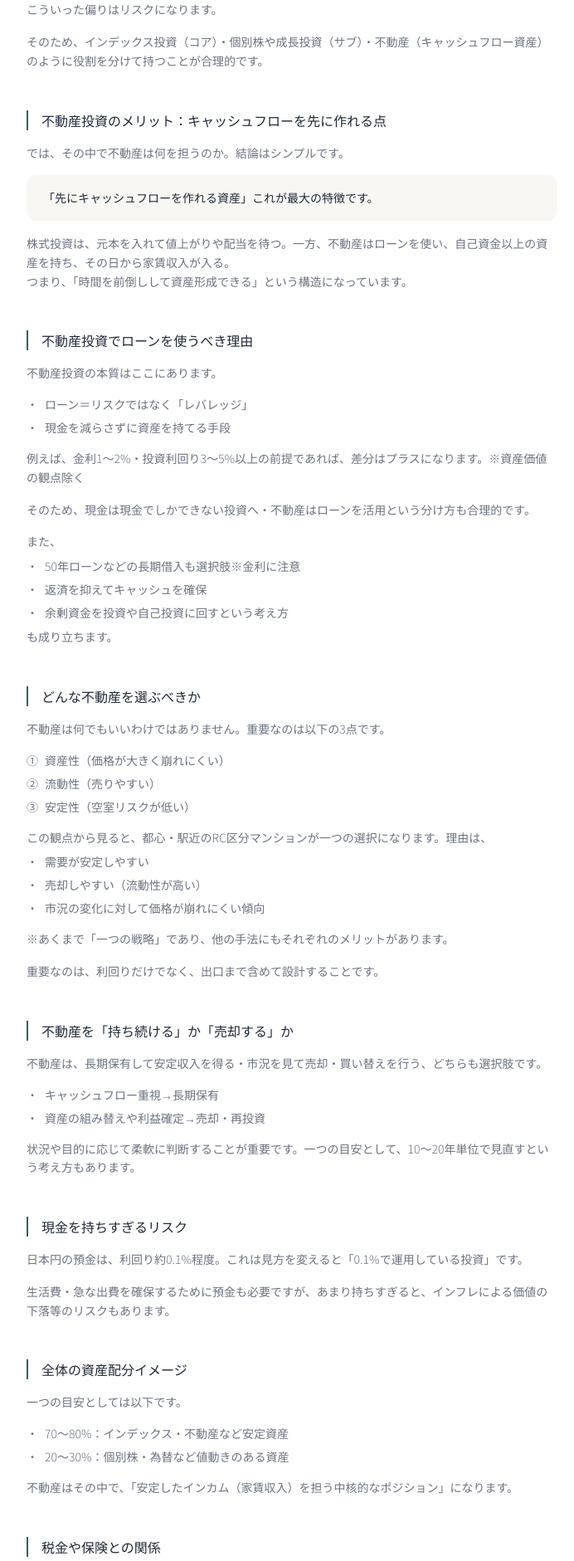
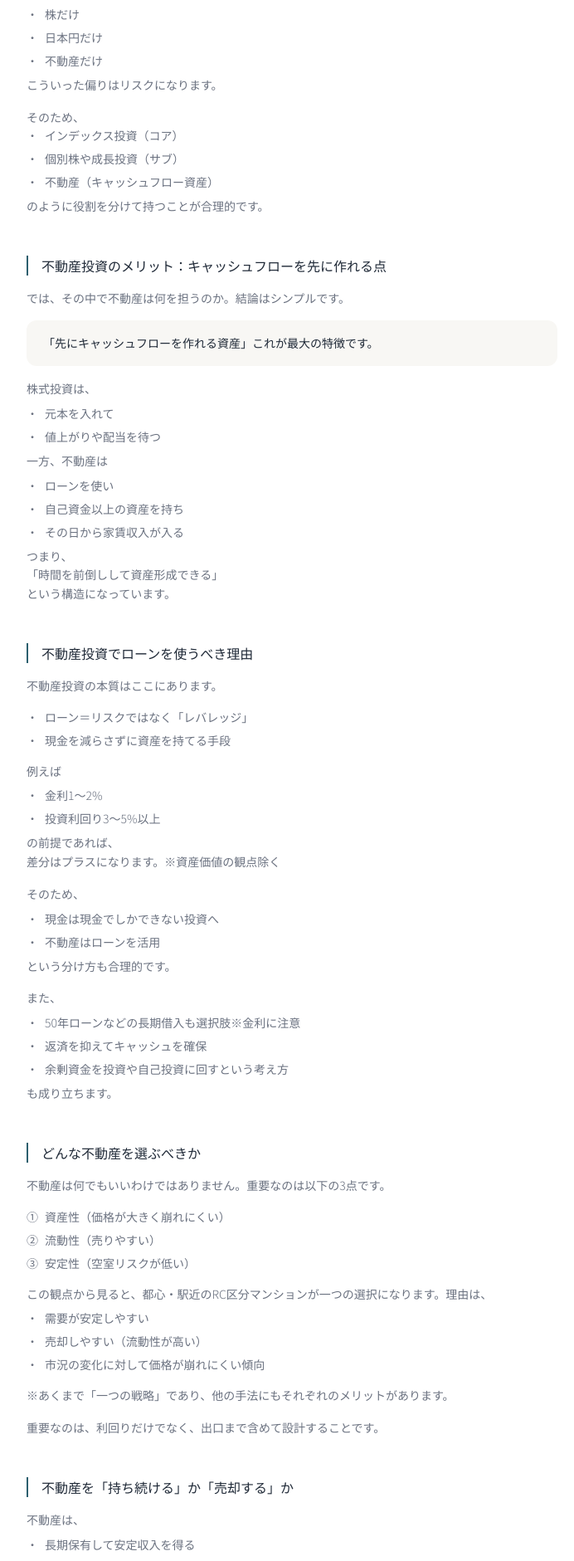
Before and after one commit to idsp0731-gif/onza-estate, a Next.js app: page /investment-guide in a window 1280 px wide. Shown: the part 1420-3301 px from the top of the page at 83% size, without its empty margins (288-980 px from the left). Built offline with nearby package versions, Linux system fonts and the light colour scheme.

Commit message:
fix: 投資ガイドページのテキスト改行・箇条書きを修正

```diff
--- a/src/app/investment-guide/page.tsx
+++ b/src/app/investment-guide/page.tsx
@@ -88,7 +88,7 @@ export default function InvestmentGuidePage() {
                 </h2>
                 <p className="text-sm leading-relaxed text-[#6B7280] mb-4">
                   多くの人が「お金を増やすこと」を目的に投資を考えます。しかし本来は逆です。<br />
-                  重要なのは、「どうなりたいか」「何をしたいか」を先に決めること。
+                  重要なのは、<br />「どうなりたいか」「何をしたいか」<br />を先に決めること。
                 </p>
                 <ul className="space-y-2 text-sm text-[#6B7280] mb-4">
                   <li className="flex gap-2"><span>・</span><span>いつまでにどんな生活をしたいのか</span></li>
@@ -96,7 +96,7 @@ export default function InvestmentGuidePage() {
                   <li className="flex gap-2"><span>・</span><span>働き方をどう変えたいのか</span></li>
                 </ul>
                 <p className="text-sm leading-relaxed text-[#6B7280]">
-                  そこから逆算して、「そのためにいくら必要か」→「どう資産形成するか」を決めていきます。
+                  そこから逆算して、<br />「そのためにいくら必要か」→「どう資産形成するか」<br />を決めていきます。
                 </p>
               </section>
 
@@ -124,7 +124,15 @@ export default function InvestmentGuidePage() {
                   こういった偏りはリスクになります。
                 </p>
                 <p className="text-sm leading-relaxed text-[#6B7280]">
-                  そのため、インデックス投資（コア）・個別株や成長投資（サブ）・不動産（キャッシュフロー資産）のように役割を分けて持つことが合理的です。
+                  そのため、
+                </p>
+                <ul className="space-y-2 text-sm text-[#6B7280] mb-2">
+                  <li className="flex gap-2"><span>・</span><span>インデックス投資（コア）</span></li>
+                  <li className="flex gap-2"><span>・</span><span>個別株や成長投資（サブ）</span></li>
+                  <li className="flex gap-2"><span>・</span><span>不動産（キャッシュフロー資産）</span></li>
+                </ul>
+                <p className="text-sm leading-relaxed text-[#6B7280]">
+                  のように役割を分けて持つことが合理的です。
                 </p>
               </section>
 
@@ -138,9 +146,23 @@ export default function InvestmentGuidePage() {
                 <p className="text-sm leading-relaxed text-[#1F2937] font-light bg-[#f8f7f4] rounded-xl px-5 py-4 mb-4">
                   「先にキャッシュフローを作れる資産」これが最大の特徴です。
                 </p>
+                <p className="text-sm leading-relaxed text-[#6B7280] mb-2">
+                  株式投資は、
+                </p>
+                <ul className="space-y-2 text-sm text-[#6B7280] mb-2">
+                  <li className="flex gap-2"><span>・</span><span>元本を入れて</span></li>
+                  <li className="flex gap-2"><span>・</span><span>値上がりや配当を待つ</span></li>
+                </ul>
+                <p className="text-sm leading-relaxed text-[#6B7280] mb-2">
+                  一方、不動産は
+                </p>
+                <ul className="space-y-2 text-sm text-[#6B7280] mb-2">
+                  <li className="flex gap-2"><span>・</span><span>ローンを使い</span></li>
+                  <li className="flex gap-2"><span>・</span><span>自己資金以上の資産を持ち</span></li>
+                  <li className="flex gap-2"><span>・</span><span>その日から家賃収入が入る</span></li>
+                </ul>
                 <p className="text-sm leading-relaxed text-[#6B7280]">
-                  株式投資は、元本を入れて値上がりや配当を待つ。一方、不動産はローンを使い、自己資金以上の資産を持ち、その日から家賃収入が入る。<br />
-                  つまり、「時間を前倒しして資産形成できる」という構造になっています。
+                  つまり、<br />「時間を前倒しして資産形成できる」<br />という構造になっています。
                 </p>
               </section>
 
@@ -155,11 +177,25 @@ export default function InvestmentGuidePage() {
                   <li className="flex gap-2"><span>・</span><span>ローン＝リスクではなく「レバレッジ」</span></li>
                   <li className="flex gap-2"><span>・</span><span>現金を減らさずに資産を持てる手段</span></li>
                 </ul>
+                <p className="text-sm leading-relaxed text-[#6B7280] mb-2">
+                  例えば
+                </p>
+                <ul className="space-y-2 text-sm text-[#6B7280] mb-2">
+                  <li className="flex gap-2"><span>・</span><span>金利1〜2%</span></li>
+                  <li className="flex gap-2"><span>・</span><span>投資利回り3〜5%以上</span></li>
+                </ul>
                 <p className="text-sm leading-relaxed text-[#6B7280] mb-4">
-                  例えば、金利1〜2%・投資利回り3〜5%以上の前提であれば、差分はプラスになります。※資産価値の観点除く
+                  の前提であれば、<br />差分はプラスになります。※資産価値の観点除く
                 </p>
+                <p className="text-sm leading-relaxed text-[#6B7280] mb-2">
+                  そのため、
+                </p>
+                <ul className="space-y-2 text-sm text-[#6B7280] mb-2">
+                  <li className="flex gap-2"><span>・</span><span>現金は現金でしかできない投資へ</span></li>
+                  <li className="flex gap-2"><span>・</span><span>不動産はローンを活用</span></li>
+                </ul>
                 <p className="text-sm leading-relaxed text-[#6B7280] mb-4">
-                  そのため、現金は現金でしかできない投資へ・不動産はローンを活用という分け方も合理的です。
+                  という分け方も合理的です。
                 </p>
                 <p className="text-sm leading-relaxed text-[#6B7280] mb-2">
                   また、
@@ -206,15 +242,24 @@ export default function InvestmentGuidePage() {
                 <h2 className="text-base font-light border-l-2 border-[#2C5F6E] pl-4 mb-4">
                   不動産を「持ち続ける」か「売却する」か
                 </h2>
+                <p className="text-sm leading-relaxed text-[#6B7280] mb-2">
+                  不動産は、
+                </p>
+                <ul className="space-y-2 text-sm text-[#6B7280] mb-2">
+                  <li className="flex gap-2"><span>・</span><span>長期保有して安定収入を得る</span></li>
+                  <li className="flex gap-2"><span>・</span><span>市況を見て売却・買い替えを行う</span></li>
+                </ul>
                 <p className="text-sm leading-relaxed text-[#6B7280] mb-4">
-                  不動産は、長期保有して安定収入を得る・市況を見て売却・買い替えを行う、どちらも選択肢です。
+                  どちらも選択肢です。
                 </p>
                 <ul className="space-y-2 text-sm text-[#6B7280] mb-4">
                   <li className="flex gap-2"><span>・</span><span>キャッシュフロー重視→長期保有</span></li>
                   <li className="flex gap-2"><span>・</span><span>資産の組み替えや利益確定→売却・再投資</span></li>
                 </ul>
                 <p className="text-sm leading-relaxed text-[#6B7280]">
-                  状況や目的に応じて柔軟に判断することが重要です。一つの目安として、10〜20年単位で見直すという考え方もあります。
+                  状況や目的に応じて柔軟に判断することが重要です。<br />
+                  一つの目安として、<br />
+                  10〜20年単位で見直すという考え方もあります。
                 </p>
               </section>
 
@@ -222,11 +267,21 @@ export default function InvestmentGuidePage() {
                 <h2 className="text-base font-light border-l-2 border-[#2C5F6E] pl-4 mb-4">
                   現金を持ちすぎるリスク
                 </h2>
-                <p className="text-sm leading-relaxed text-[#6B7280] mb-4">
-                  日本円の預金は、利回り約0.1%程度。これは見方を変えると「0.1%で運用している投資」です。
+                <p className="text-sm leading-relaxed text-[#6B7280] mb-2">
+                  日本円の預金は、
                 </p>
+                <ul className="space-y-2 text-sm text-[#6B7280] mb-2">
+                  <li className="flex gap-2"><span>・</span><span>利回り約0.1%程度</span></li>
+                </ul>
+                <p className="text-sm leading-relaxed text-[#6B7280] mb-2">
+                  これは見方を変えると<br />「0.1%で運用している投資」<br />です。
+                </p>
+                <ul className="space-y-2 text-sm text-[#6B7280] mb-2">
+                  <li className="flex gap-2"><span>・</span><span>生活費</span></li>
+                  <li className="flex gap-2"><span>・</span><span>急な出費</span></li>
+                </ul>
                 <p className="text-sm leading-relaxed text-[#6B7280]">
-                  生活費・急な出費を確保するために預金も必要ですが、あまり持ちすぎると、インフレによる価値の下落等のリスクもあります。
+                  を確保するために預金も必要ですが、<br />あまり持ちすぎるとインフレによる価値の下落等のリスクもあります。
                 </p>
               </section>
 
@@ -242,7 +297,7 @@ export default function InvestmentGuidePage() {
                   <li className="flex gap-2"><span>・</span><span>20〜30%：個別株・為替など値動きのある資産</span></li>
                 </ul>
                 <p className="text-sm leading-relaxed text-[#6B7280]">
-                  不動産はその中で、「安定したインカム（家賃収入）を担う中核的なポジション」になります。
+                  不動産はその中で、<br />「安定したインカム（家賃収入）を担う中核的なポジション」<br />になります。
                 </p>
               </section>
 
@@ -268,7 +323,7 @@ export default function InvestmentGuidePage() {
                   <li className="flex gap-2"><span>・</span><span>税制変更の影響を受ける可能性</span></li>
                 </ul>
                 <p className="text-sm leading-relaxed text-[#6B7280] mb-4">
-                  があります。そのため、あくまで「資産形成や資産運用としての保有が前提」で、税務は補助的な要素として考えることが重要です。
+                  があります。<br />そのため、あくまで<br />「資産形成や資産運用としての保有が前提」<br />で税務は補助的な要素として考えることが重要です。
                 </p>
                 <p className="text-sm leading-relaxed text-[#6B7280] mb-2">
                   また、団信（団体信用生命保険）付きローンであれば、
@@ -295,7 +350,7 @@ export default function InvestmentGuidePage() {
                   <li className="flex gap-2"><span>・</span><span>本業を続けながら資産形成できる</span></li>
                 </ul>
                 <p className="text-sm leading-relaxed text-[#6B7280]">
-                  つまり、「時間を売る仕事」と「資産からの収入」を同時に持てる状態を作れます。
+                  つまり、<br />「時間を売る仕事」と「資産からの収入」<br />を同時に持てる状態を作れます。
                 </p>
               </section>
 
@@ -304,7 +359,7 @@ export default function InvestmentGuidePage() {
                   まとめ
                 </h2>
                 <p className="text-sm leading-relaxed text-[#6B7280] mb-4">
-                  不動産投資の本質は、お金を増やすことではなく、将来の選択肢を増やすことです。
+                  不動産投資の本質は、<br />「将来の選択肢を増やすこと」<br />です。
                 </p>
                 <p className="text-sm leading-relaxed text-[#6B7280] mb-2">
                   その中で不動産は、
```
